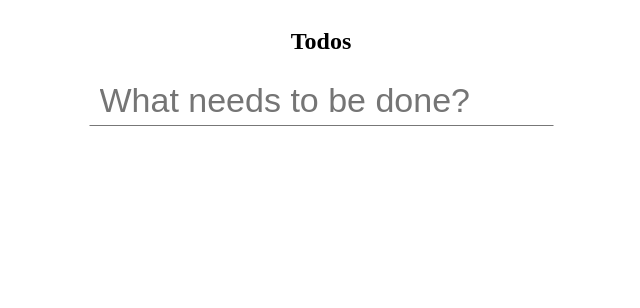
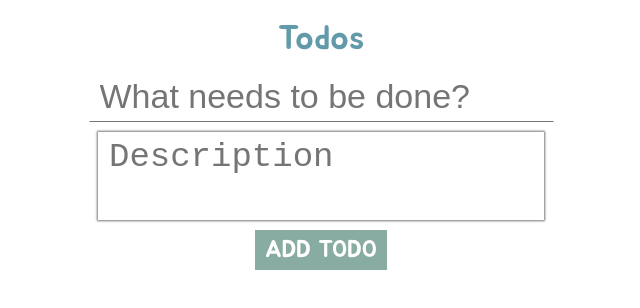
Before and after one commit to tayker/angular_todoList, an Angular app: page / in a window 1280 px wide. Shown: the top 308 px of the page, without its empty margins (319-959 px from the left). Built offline with nearby package versions, Linux system fonts and the light colour scheme.

Commit message:
restyling

```diff
--- a/src/app/todo-list-header/todo-list-header.component.html
+++ b/src/app/todo-list-header/todo-list-header.component.html
@@ -1,4 +1,8 @@
 <header class="header">
     <h1>Todos</h1>
-    <input class="new-todo" placeholder="What needs to be done?" autofocus="" [(ngModel)]="newTodo.title" (keyup.enter)="addTodo()">
+    <input class="new-todo" placeholder="What needs to be done?" autofocus="" [(ngModel)]="newTodo.title">
+    <textarea class="new-task" placeholder="Description" [(ngModel)]="newTodo.task"></textarea>
+    <button (click)="addTodo()" class="btn-add-todo">
+        add ToDo
+    </button>
 </header>
--- a/src/app/todo-list-header/todo-list-header.component.scss
+++ b/src/app/todo-list-header/todo-list-header.component.scss
@@ -1,9 +1,18 @@
+@import url('https://fonts.googleapis.com/css?family=Jua');
 .header {
     flex-direction: column;
     align-items: center;
     display: flex;
     justify-content: center;
-    .new-todo {
+
+    h1{
+        font-size: 34px;
+        color: #629aa9;
+        font-family: 'Jua', sans-serif;
+        font-weight: 100;
+        margin: 10px;
+    }
+    .new-todo, .new-task {
         padding: 5px 10px;
         border: 1px solid transparent;
         box-shadow: 0 0 2px 1px #777;
@@ -12,6 +21,7 @@
         position: relative;
         font-size: 34px;
         color: #777;
+        margin-bottom: 10px;
 
         &:hover,
         &:focus {
@@ -19,4 +29,24 @@
             border-bottom: 1px solid #777;
         }
     }
+    .new-task{
+        resize: none;
+    }
+    .btn-add-todo{
+        background-color: #88aca1;
+        color: #fff;
+        border: none;
+        font-size: 24px;
+        padding: 5px 10px;
+        cursor: pointer;
+        text-transform: uppercase;
+        font-family: 'Jua', sans-serif;
+    }
 }
+@media screen and (max-width: 460px){
+    .header{
+        .new-todo, .new-task{
+            font-size: 26px;
+        }
+    }
+}
--- a/src/app/todo-list-item/todo-list-item.component.html
+++ b/src/app/todo-list-item/todo-list-item.component.html
@@ -1,8 +1,13 @@
 <div class="view">
     <input type="checkbox" class="toggle" (click)="toggleTodoComplete(todo)" [checked]="todo.complete">
-    <label class="list-item">
-        {{todo.title}}
-    </label>
+    <div class="task-wrapper">
+        <div class="list-item" (click)="showFullTodo()" title="{{todo.title}}">
+            {{todo.title}}
+        </div>
+        <div class="task-description" [class.active]="full">
+            {{todo.task}}
+        </div>
+    </div>
     <button class="destroy" (click)="removeTodo(todo)">
         Delete
     </button>
--- a/src/app/todo-list-item/todo-list-item.component.scss
+++ b/src/app/todo-list-item/todo-list-item.component.scss
@@ -45,9 +45,29 @@
         padding: 5px 10px;
         cursor: pointer;
     }
+    .task-wrapper{
+        display: flex;
+        flex-direction: column;
+        align-items: center;
+    }
     .list-item {
         font-size: 22px;
         color: #777;
+        cursor: pointer;
+//        overflow: hidden;
+        max-width: 350px;
+        word-wrap: break-word;
+    }
+    .task-description{
+        display: none;
+        max-width: 350px;
+        font-size: 20px;
+        color: #999;
+        word-wrap: break-word;
+
+        &.active{
+            display: block;
+        }
     }
     .important{
         border: none;
@@ -69,3 +89,10 @@
         }
     }
 }
+@media screen and (max-width: 530px){
+    .view{
+        .list-item{
+            width: 200px;
+        }
+    }
+}
--- a/src/app/todo-list-item/todo-list-item.component.ts
+++ b/src/app/todo-list-item/todo-list-item.component.ts
@@ -21,6 +21,8 @@ export class TodoListItemComponent implements OnInit {
 
     constructor() { }
 
+    full = false;
+
     toggleTodoComplete(todo: Todo){
         this.toggleComplete.emit(todo);
     }
@@ -34,6 +36,11 @@ export class TodoListItemComponent implements OnInit {
         console.log(this.toggleImportant)
     }
 
+    showFullTodo(full){
+
+        return this.full = !this.full
+    }
+
     ngOnInit() {
     }
 
--- a/src/app/todo-list/todo-list.component.scss
+++ b/src/app/todo-list/todo-list.component.scss
@@ -11,7 +11,7 @@
 
         li {
             list-style: none;
-            width: 40%;
+            width: 100%;
             margin-bottom: 20px;
             padding: 15px;
             border-radius: 4px;
--- a/src/app/todo.ts
+++ b/src/app/todo.ts
@@ -1,6 +1,7 @@
 export class Todo {
     id: number;
     title: string;
+    task: string;
     complete: boolean = false;
     sorted: boolean = true;
     important: boolean = false;
```
